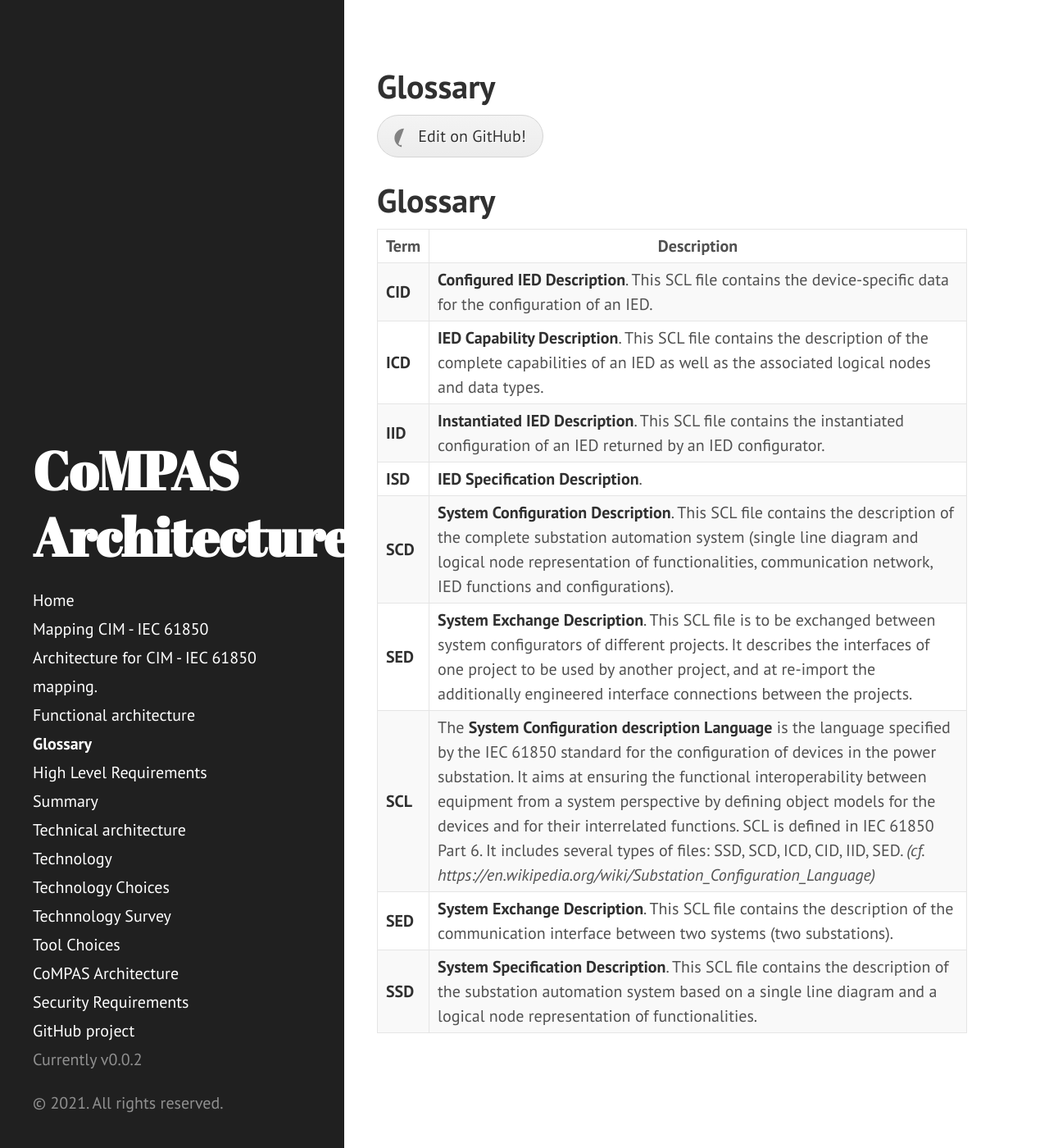
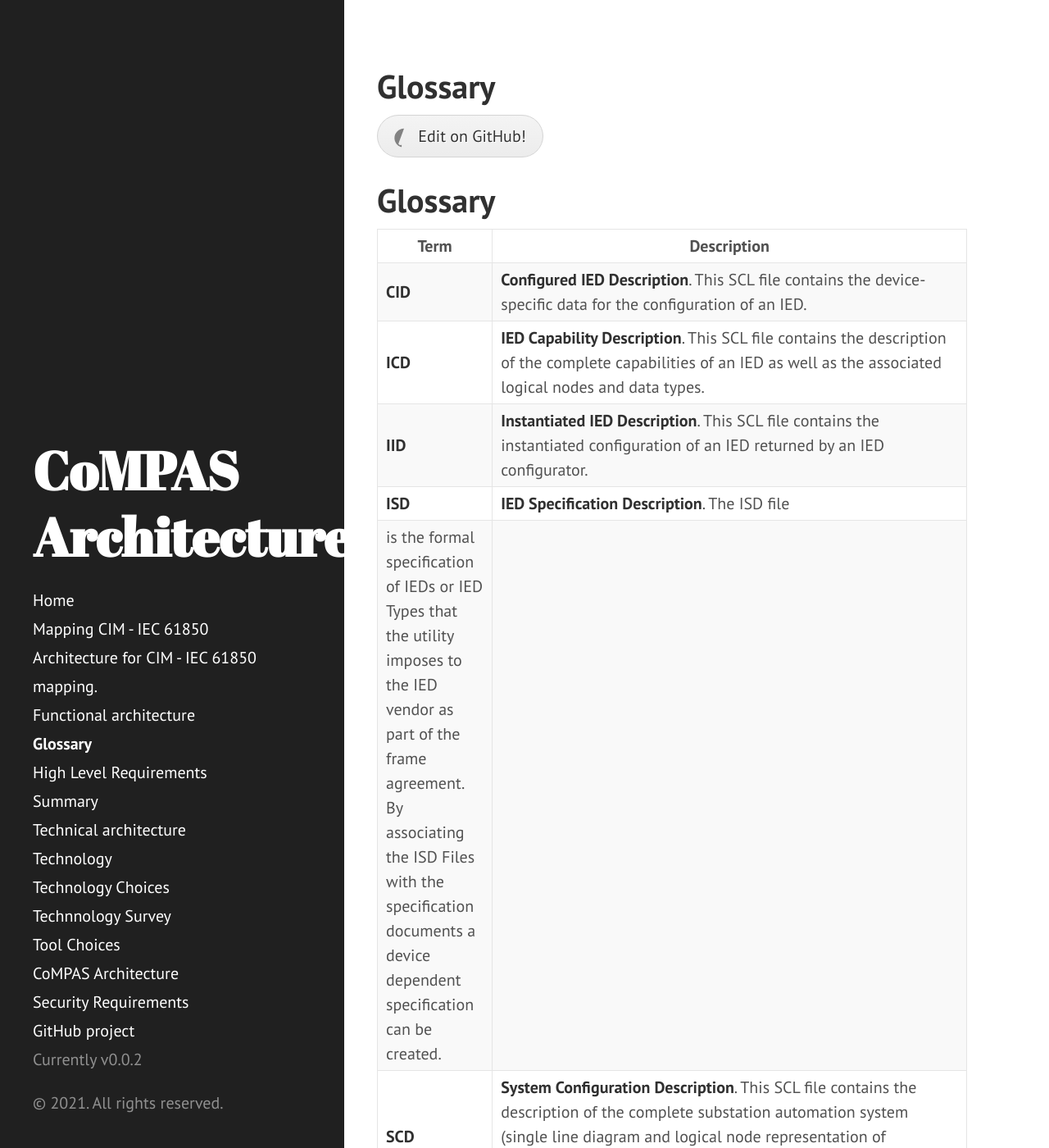
Before and after one commit to com-pas/compas-architecture, a Jekyll site: the page built from GLOSSARY.md, in a window 1280 px wide and 1400 px high. Shown: the whole window at 82% size. Built offline with Jekyll 4.4.1, drawn with Linux system fonts in a browser that asks for light colours; our own code applies the rules of GitHub Pages for plain Markdown files.

Commit message:
Added isd description
Signed-off-by: Jorgen <scubajorgen@gmail.com>

```diff
--- a/GLOSSARY.md
+++ b/GLOSSARY.md
@@ -5,7 +5,8 @@
 | **CID** | **Configured IED Description**. This SCL file contains the device-specific data for the configuration of an IED. |
 |**ICD** | **IED Capability Description**. This SCL file contains the description of the complete capabilities of an IED as well as the associated logical nodes and data types. |
 |**IID** | **Instantiated IED Description**. This SCL file contains the instantiated configuration of an IED returned by an IED configurator. |
-|**ISD** | **IED Specification Description**.  |
+|**ISD** | **IED Specification Description**. The ISD file
+is the formal specification of IEDs or IED Types that the utility imposes to the IED vendor as part of the frame agreement. By associating the ISD Files with the specification documents a device dependent specification can be created. |
 |**SCD**| **System Configuration Description**. This SCL file contains the description of the complete substation automation system (single line diagram and logical node representation of functionalities, communication network, IED functions and configurations). |
 |**SED**| **System Exchange Description**. This SCL file is to be exchanged between system configurators of different projects. It describes the interfaces of one project to be used by another project, and at re-import the additionally engineered interface connections between the projects.|
 |**SCL**| The **System Configuration description Language** is the language specified by the IEC 61850 standard for the configuration of devices in the power substation. It aims at ensuring the functional interoperability between equipment from a system perspective by defining object models for the devices and for their interrelated functions. SCL is defined in IEC 61850 Part 6. It includes several types of files: SSD, SCD, ICD, CID, IID, SED. *(cf. https://en.wikipedia.org/wiki/Substation_Configuration_Language)* |
```
